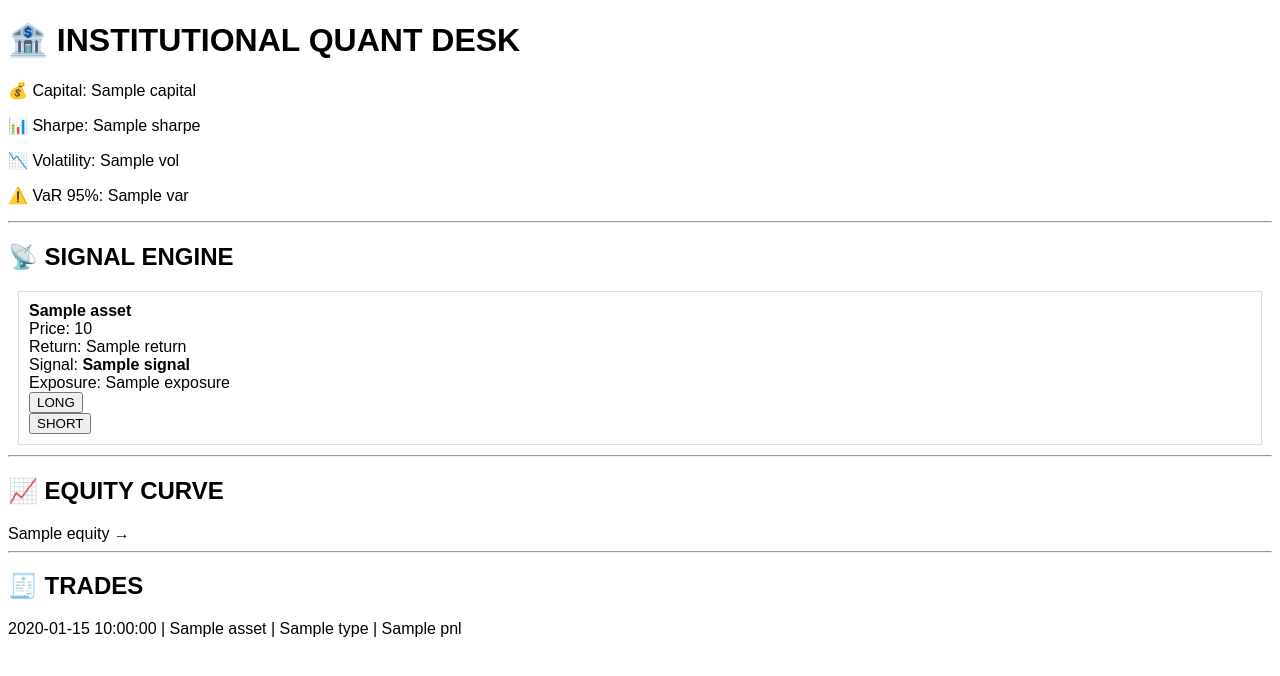
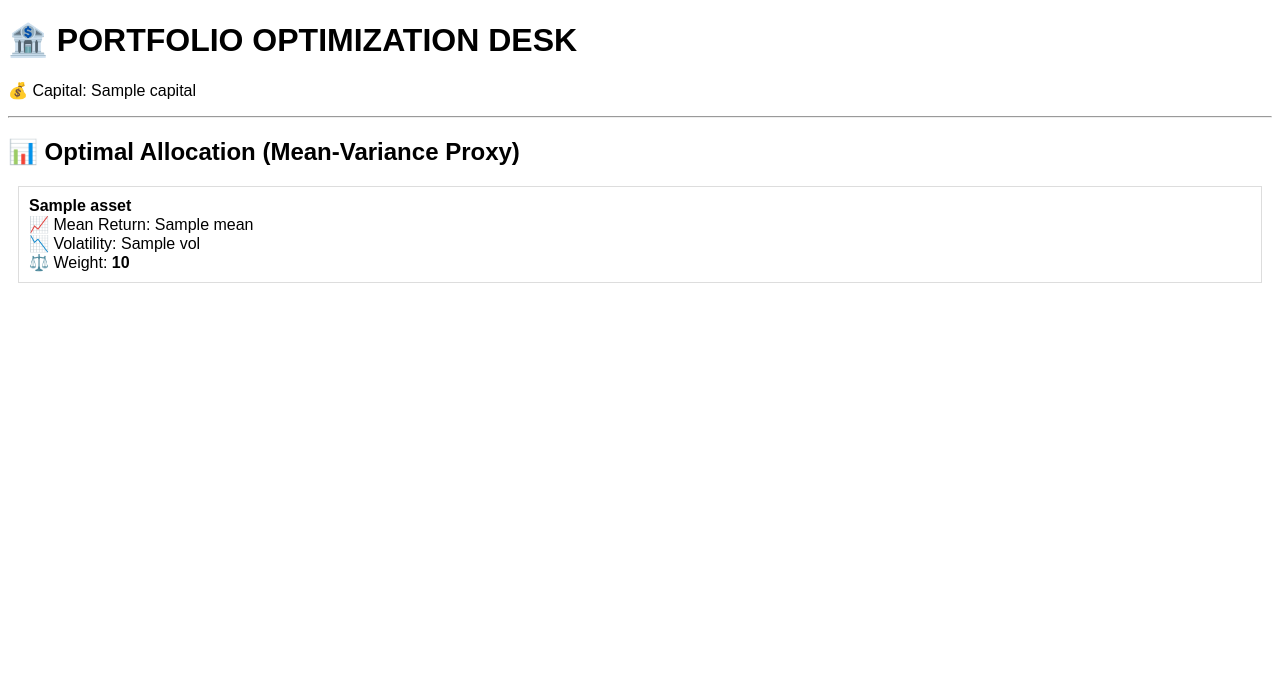
Before and after one commit to Emi202673/investtool-pro, a Flask app: template templates/dashboard.html in a window 1280 px wide. Shown: the top 676 px of the page. Run offline with Flask 3, Linux system fonts and the light colour scheme; the template is opened without the code that fills it: most values are stand-ins (such as "Sample title", 1, 10 or a date in 2020).

Commit message:
Update dashboard.html

```diff
--- a/templates/dashboard.html
+++ b/templates/dashboard.html
@@ -1,56 +1,29 @@
 <!DOCTYPE html>
 <html>
 <head>
-    <title>Institutional Quant Desk</title>
+    <title>Portfolio Optimization Desk</title>
 </head>
 <body style="font-family:Arial">
 
-<h1>🏦 INSTITUTIONAL QUANT DESK</h1>
+<h1>🏦 PORTFOLIO OPTIMIZATION DESK</h1>
 
 <p>💰 Capital: {{ capital }}</p>
-<p>📊 Sharpe: {{ sharpe }}</p>
-<p>📉 Volatility: {{ vol }}</p>
-<p>⚠️ VaR 95%: {{ var }}</p>
 
 <hr>
 
-<h2>📡 SIGNAL ENGINE</h2>
+<h2>📊 Optimal Allocation (Mean-Variance Proxy)</h2>
 
-{% for d in data %}
+{% for p in portfolio %}
 <div style="border:1px solid #ddd; padding:10px; margin:10px">
 
-<b>{{ d.asset }}</b><br>
-Price: {{ d.price }}<br>
-Return: {{ d.return }}<br>
-Signal: <b>{{ d.signal }}</b><br>
-Exposure: {{ d.exposure }}<br>
+<b>{{ p.asset }}</b><br>
 
-<form method="POST" action="/buy">
-    <input type="hidden" name="asset" value="{{ d.asset }}">
-    <button>LONG</button>
-</form>
-
-<form method="POST" action="/sell">
-    <input type="hidden" name="asset" value="{{ d.asset }}">
-    <button>SHORT</button>
-</form>
+📈 Mean Return: {{ p.mean }}<br>
+📉 Volatility: {{ p.vol }}<br>
+⚖️ Weight: <b>{{ p.weight }}</b><br>
 
 </div>
 {% endfor %}
 
-<hr>
-
-<h2>📈 EQUITY CURVE</h2>
-{% for e in equity %}
-{{ e }} →
-{% endfor %}
-
-<hr>
-
-<h2>🧾 TRADES</h2>
-{% for t in trades %}
-<p>{{ t.time }} | {{ t.asset }} | {{ t.type }} | {{ t.pnl }}</p>
-{% endfor %}
-
 </body>
 </html>
```
